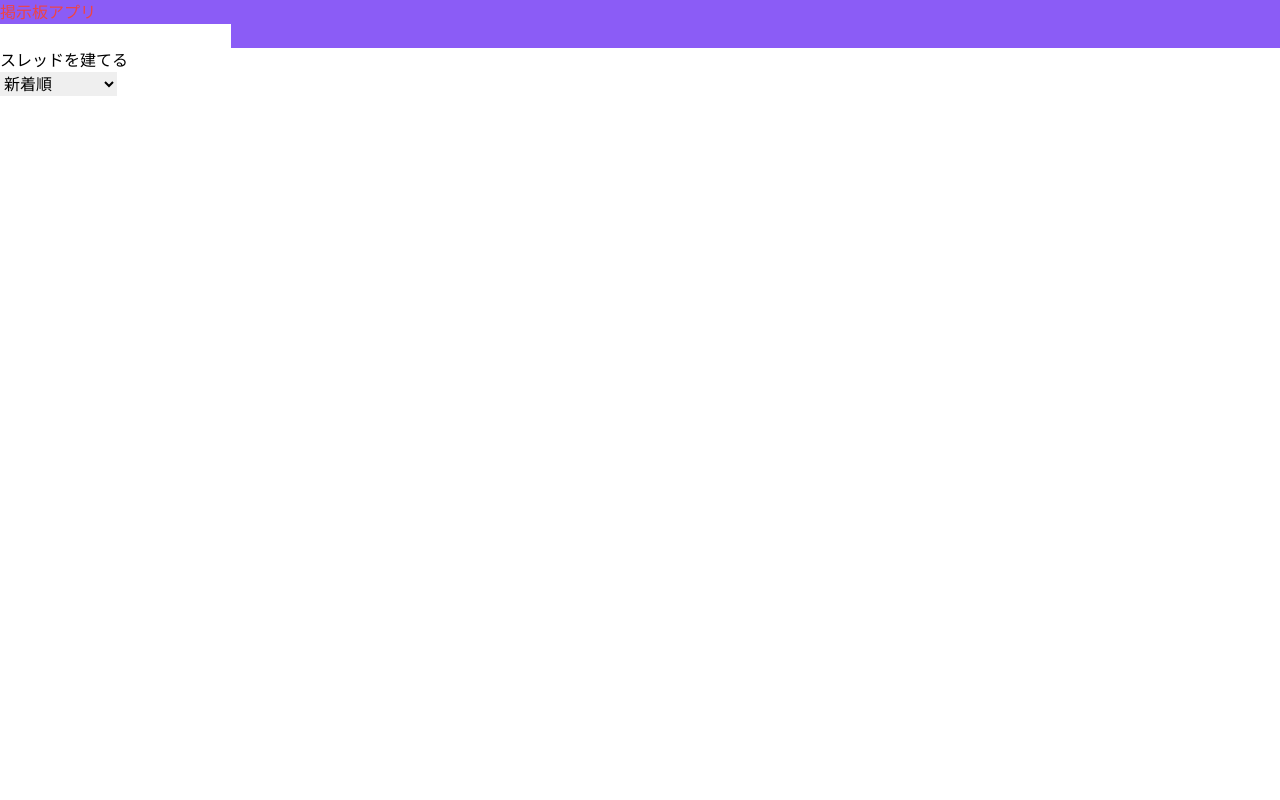
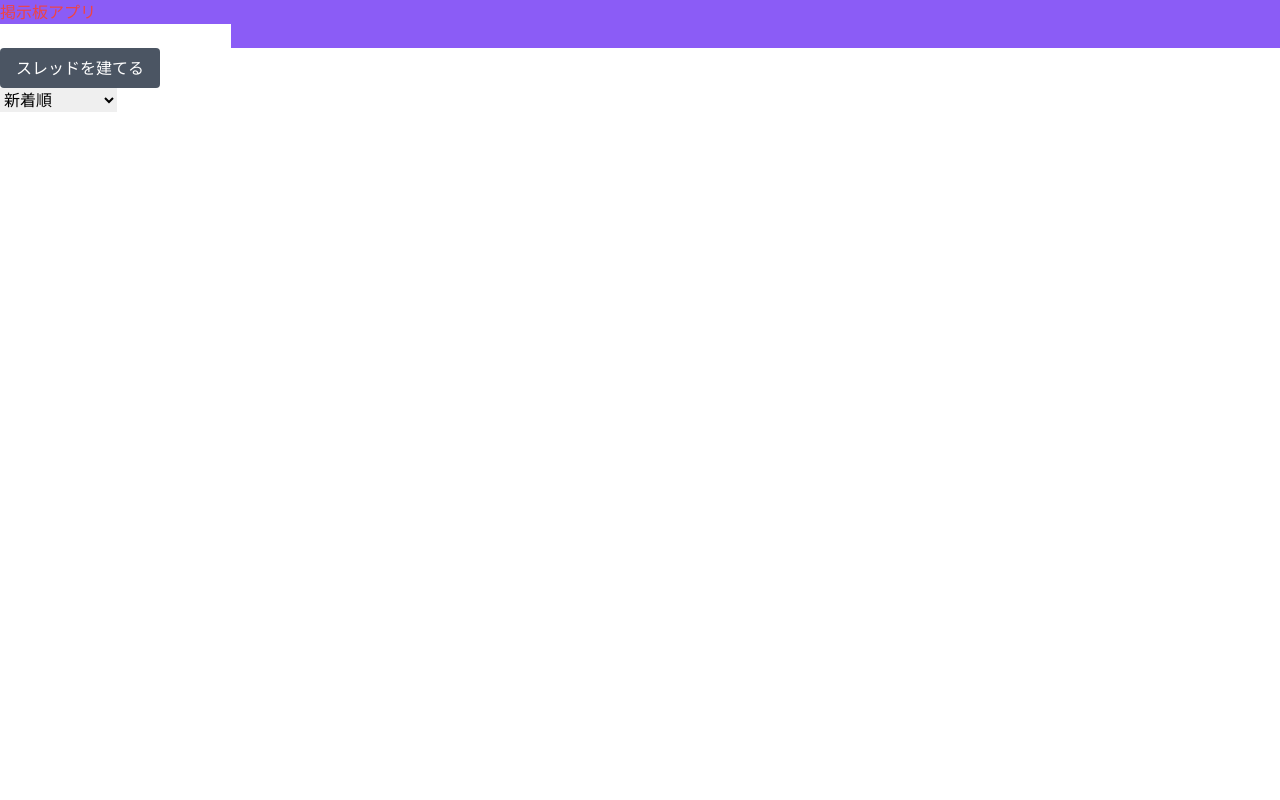
Before and after one commit to Yuga193/-Bulletinboard-Work, a Flask app: page / in a window 1280 px wide. Run offline with Flask 3, Linux system fonts and the light colour scheme.

Commit message:
main.htmlを弄りました

```diff
--- a/app/static/dist/output.css
+++ b/app/static/dist/output.css
@@ -540,12 +540,87 @@ video {
   --tw-backdrop-sepia:  ;
 }
 
+.container {
+  width: 100%;
+}
+
+@media (min-width: 640px) {
+  .container {
+    max-width: 640px;
+  }
+}
+
+@media (min-width: 768px) {
+  .container {
+    max-width: 768px;
+  }
+}
+
+@media (min-width: 1024px) {
+  .container {
+    max-width: 1024px;
+  }
+}
+
+@media (min-width: 1280px) {
+  .container {
+    max-width: 1280px;
+  }
+}
+
+@media (min-width: 1536px) {
+  .container {
+    max-width: 1536px;
+  }
+}
+
 .static {
   position: static;
 }
 
+.mx-auto {
+  margin-left: auto;
+  margin-right: auto;
+}
+
+.my-2 {
+  margin-top: 0.5rem;
+  margin-bottom: 0.5rem;
+}
+
+.my-4 {
+  margin-top: 1rem;
+  margin-bottom: 1rem;
+}
+
 .block {
   display: block;
+}
+
+.min-h-screen {
+  min-height: 100vh;
+}
+
+.rounded-md {
+  border-radius: 0.375rem;
+}
+
+.rounded {
+  border-radius: 0.25rem;
+}
+
+.border-2 {
+  border-width: 2px;
+}
+
+.border-blue-500 {
+  --tw-border-opacity: 1;
+  border-color: rgb(59 130 246 / var(--tw-border-opacity));
+}
+
+.bg-blue-400 {
+  --tw-bg-opacity: 1;
+  background-color: rgb(96 165 250 / var(--tw-bg-opacity));
 }
 
 .bg-violet-500 {
@@ -553,7 +628,37 @@ video {
   background-color: rgb(139 92 246 / var(--tw-bg-opacity));
 }
 
+.bg-gray-600 {
+  --tw-bg-opacity: 1;
+  background-color: rgb(75 85 99 / var(--tw-bg-opacity));
+}
+
+.px-4 {
+  padding-left: 1rem;
+  padding-right: 1rem;
+}
+
+.py-2 {
+  padding-top: 0.5rem;
+  padding-bottom: 0.5rem;
+}
+
 .text-red-500 {
   --tw-text-opacity: 1;
   color: rgb(239 68 68 / var(--tw-text-opacity));
 }
+
+.text-white {
+  --tw-text-opacity: 1;
+  color: rgb(255 255 255 / var(--tw-text-opacity));
+}
+
+.hover\:bg-gray-500:hover {
+  --tw-bg-opacity: 1;
+  background-color: rgb(107 114 128 / var(--tw-bg-opacity));
+}
+
+.hover\:bg-blue-700:hover {
+  --tw-bg-opacity: 1;
+  background-color: rgb(29 78 216 / var(--tw-bg-opacity));
+}
--- a/app/templates/html/layout.html
+++ b/app/templates/html/layout.html
@@ -5,7 +5,7 @@
     <link rel="stylesheet" href="{{url_for('static',filename='dist/output.css')}}">
     <title>{% block title %}{% endblock %}</title>
 </head>
-<body>
+<body class="frex min-h-screen">
 <header>
     <div class="bg-violet-500">
         <a href="http://127.0.0.1:6060/">
--- a/app/templates/html/main.html
+++ b/app/templates/html/main.html
@@ -5,9 +5,8 @@
 {% endblock %}
 
 {% block content %}
-    <div class="btn">
-        <button type="button">スレッドを建てる</button>
-    </div>
+<div>
+    <button class="bg-gray-600 hover:bg-blue-700 text-white rounded px-4 py-2">スレッドを建てる</button>
     <form method="post" action="example.cgi">
         <p>
             <select name="sort">
@@ -16,6 +15,8 @@
             </select>
         </p>
     </form>
+</div>
+
 {% endblock %}
 
 {% block footer %}
```
Also changed, not shown: app/static/main.css (deleted, +0 -37 lines).
